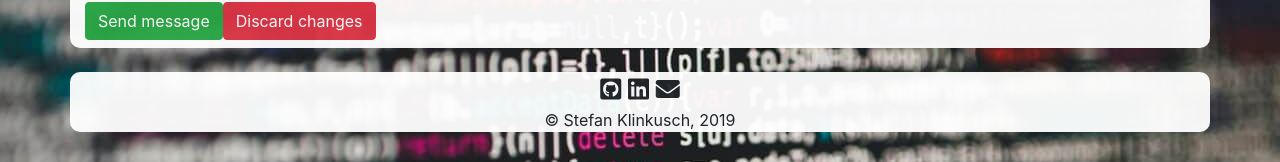
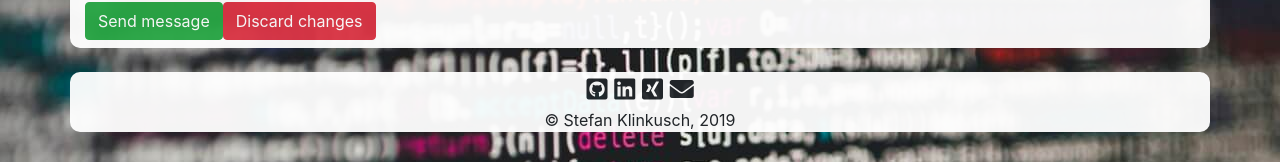
Before and after one commit to sklinkusch/portfolio, a React (Create React App) app: page / in a window 1280 px wide. Shown: the part 8188-8350 px from the top of the page. Built offline with nearby package versions, Linux system fonts and the light colour scheme.

Commit message:
added xing logo, map over elements

```diff
--- a/src/Components/Footer.js
+++ b/src/Components/Footer.js
@@ -1,38 +1,47 @@
-import React from "react";
+import React, { useState } from "react";
 import "../styles/Footer.scss";
 import "@fortawesome/fontawesome-free/css/all.css";
 
 export default function Footer() {
+  const [links] = useState([
+    {
+      href: "https://github.com/sklinkusch",
+      class: "github",
+      icon: "fab fa-github-square"
+    },
+    {
+      href: "https://www.linkedin.com/in/stefan-klinkusch",
+      class: "linkedin",
+      icon: "fab fa-linkedin"
+    },
+    {
+      href: "https://xing.to/StefanKlinkusch",
+      class: "xing",
+      icon: "fab fa-xing-square"
+    },
+    {
+      href: "mailto:stefan.klinkusch@googlemail.com",
+      class: "mail",
+      icon: "fas fa-envelope"
+    }
+  ]);
   return (
     <div className="container sk-bg-white">
       <footer>
         <div className="links">
-          <a
-            href="https://github.com/sklinkusch/"
-            className="github"
-            target="_blank"
-            rel="noopener noreferrer"
-          >
-            <i className="fab fa-github-square" />
-          </a>
-          <span>{"  "}</span>
-          <a
-            href="https://www.linkedin.com/in/stefan-klinkusch-b0595216a"
-            className="linkedin"
-            target="_blank"
-            rel="noopener noreferrer"
-          >
-            <i className="fab fa-linkedin" />
-          </a>
-          <span>{"  "}</span>
-          <a
-            href="mailto:stefan.klinkusch@googlemail.com"
-            className="mail"
-            target="_blank"
-            rel="noopener noreferrer"
-          >
-            <i className="fas fa-envelope" />
-          </a>
+          {links
+            .map((link, index) => (
+              <a
+                href={link.href}
+                className={link.class}
+                target="_blank"
+                rel="noopener noreferrer"
+                key={index}
+              >
+                <i className={link.icon} />
+              </a>
+            ))
+            .reduce((prev, curr) => [prev, "  ", curr])}
         </div>
         <p className="copyright">&copy; Stefan Klinkusch, 2019</p>
       </footer>
--- a/src/styles/Footer.scss
+++ b/src/styles/Footer.scss
@@ -18,6 +18,13 @@
 .linkedin:hover i {
   color: $sk-blue;
 }
+// Xing
+.xing i {
+  color: $sk-grey;
+}
+.xing:hover i {
+  color: $sk-blue;
+}
 // E-Mail
 .mail i {
   color: $sk-grey;
```
